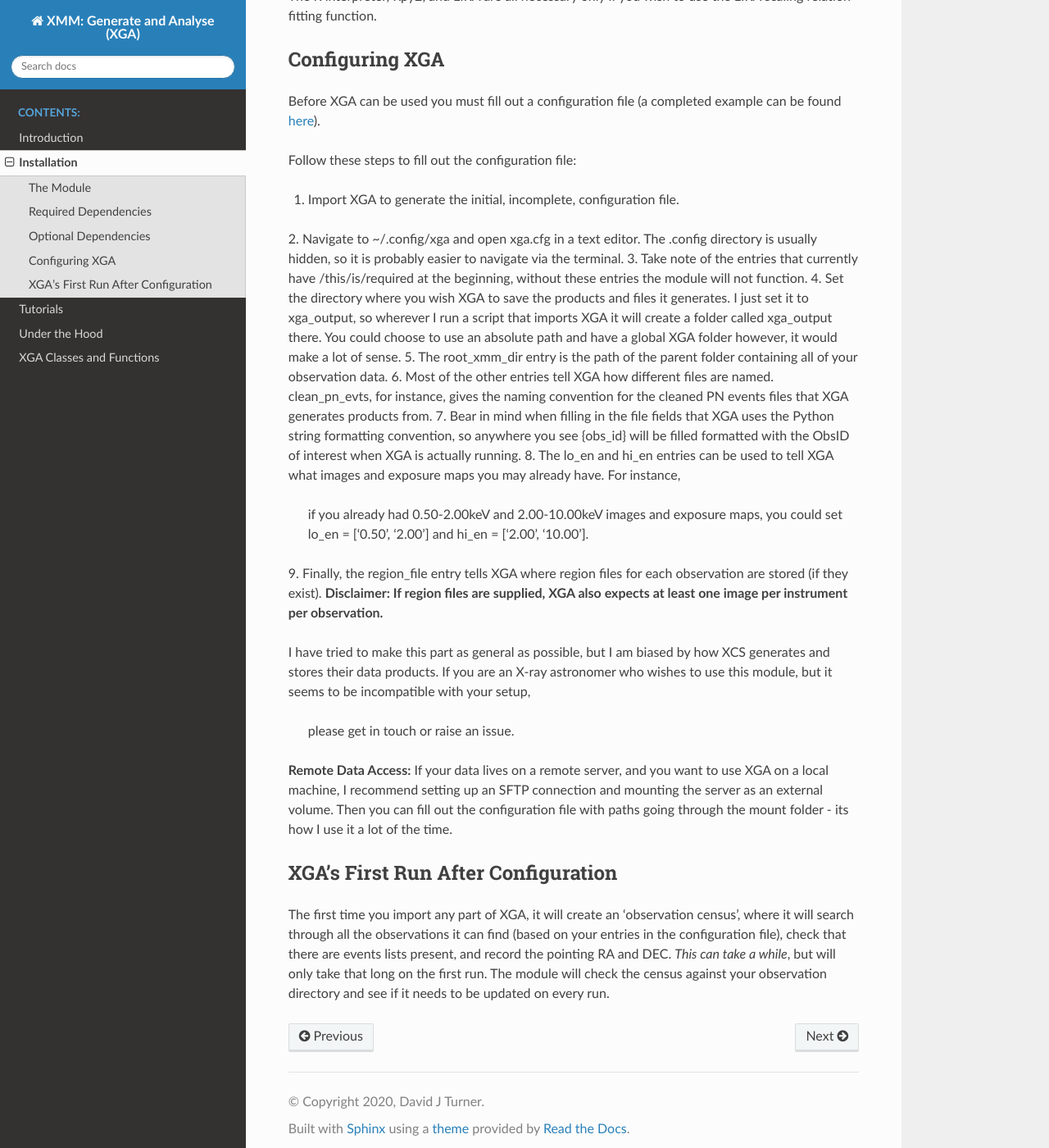
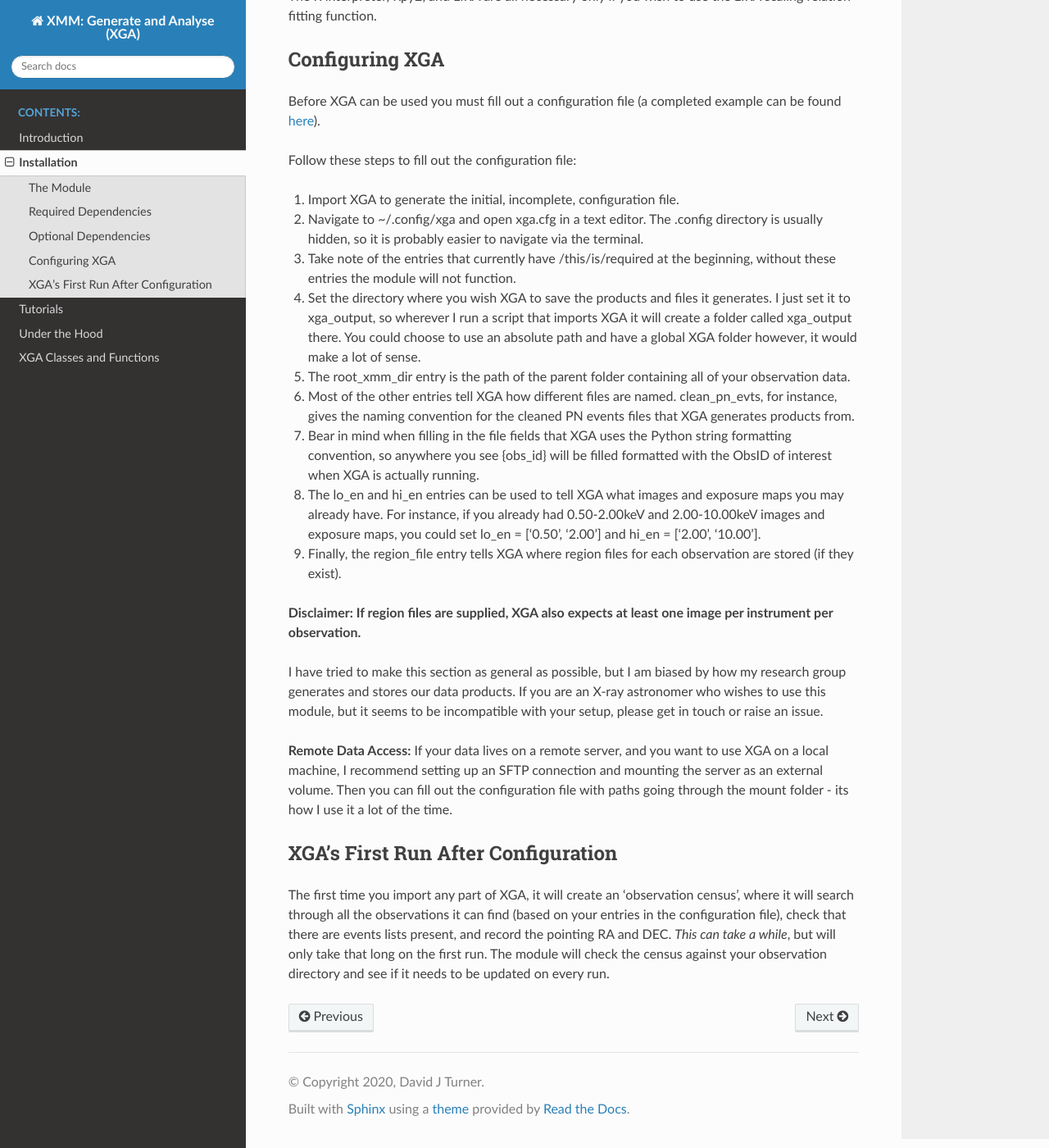
Before and after one commit to DavidT3/XGA, a Sphinx documentation site: the page built from docs/source/install.rst, in a window 1280 px wide and 1400 px high, scrolled down 944 px. Shown: the whole window at 82% size. Built offline with Sphinx 7.4.7 and the Read the Docs theme 2.0.0, drawn with Linux system fonts in a browser that asks for light colours; pages that are not in the unit, such as notebooks, are missing from menus.

Commit message:
Making the numbered list work properly

```diff
--- a/docs/source/install.rst
+++ b/docs/source/install.rst
@@ -9,12 +9,12 @@ The Module
 
 XGA has been uploaded to PyPi, so you can simply run:
 
-.. code-block:: console
+.. code-block::
     pip install xga
 
 Alternatively, to get the current working version from the git repository run:
 
-.. code-block:: console
+.. code-block::
     git clone https://github.com/DavidT3/XGA
     cd XGA
     python setup.py install
@@ -55,27 +55,20 @@ Before XGA can be used you must fill out a configuration file (a completed examp
 Follow these steps to fill out the configuration file:
 
 1. Import XGA to generate the initial, incomplete, configuration file.
-2. Navigate to ~/.config/xga and open xga.cfg in a text editor. The .config directory is usually hidden, so it is
-probably easier to navigate via the terminal.
-3. Take note of the entries that currently have /this/is/required at the beginning, without these entries the
-module will not function.
-4. Set the directory where you wish XGA to save the products and files it generates. I just set it to xga_output,
-so wherever I run a script that imports XGA it will create a folder called xga_output there. You could choose to use
-an absolute path and have a global XGA folder however, it would make a lot of sense.
+2. Navigate to ~/.config/xga and open xga.cfg in a text editor. The .config directory is usually hidden, so it is probably easier to navigate via the terminal.
+3. Take note of the entries that currently have /this/is/required at the beginning, without these entries the module will not function.
+4. Set the directory where you wish XGA to save the products and files it generates. I just set it to xga_output, so wherever I run a script that imports XGA it will create a folder called xga_output there. You could choose to use an absolute path and have a global XGA folder however, it would make a lot of sense.
 5. The root_xmm_dir entry is the path of the parent folder containing all of your observation data.
-6. Most of the other entries tell XGA how different files are named. clean_pn_evts, for instance, gives the naming
-convention for the cleaned PN events files that XGA generates products from.
-7. Bear in mind when filling in the file fields that XGA uses the Python string formatting convention, so anywhere
-you see {obs_id} will be filled formatted with the ObsID of interest when XGA is actually running.
-8. The lo_en and hi_en entries can be used to tell XGA what images and exposure maps you may already have. For instance,
- if you already had 0.50-2.00keV and 2.00-10.00keV images and exposure maps, you could set lo_en = ['0.50', '2.00'] and
- hi_en = ['2.00', '10.00'].
+6. Most of the other entries tell XGA how different files are named. clean_pn_evts, for instance, gives the naming convention for the cleaned PN events files that XGA generates products from.
+7. Bear in mind when filling in the file fields that XGA uses the Python string formatting convention, so anywhere you see {obs_id} will be filled formatted with the ObsID of interest when XGA is actually running.
+8. The lo_en and hi_en entries can be used to tell XGA what images and exposure maps you may already have. For instance, if you already had 0.50-2.00keV and 2.00-10.00keV images and exposure maps, you could set lo_en = ['0.50', '2.00'] and hi_en = ['2.00', '10.00'].
 9. Finally, the region_file entry tells XGA where region files for each observation are stored (if they exist).
+
 **Disclaimer: If region files are supplied, XGA also expects at least one image per instrument per observation.**
 
-I have tried to make this part as general as possible, but I am biased by how XCS generates and stores their data
-products. If you are an X-ray astronomer who wishes to use this module, but it seems to be incompatible with your setup,
- please get in touch or raise an issue.
+I have tried to make this section as general as possible, but I am biased by how my research group generates and
+stores our data products. If you are an X-ray astronomer who wishes to use this module, but it seems to be incompatible
+with your setup, please get in touch or raise an issue.
 
 **Remote Data Access:** If your data lives on a remote server, and you want to use XGA on a local machine, I recommend
 setting up an SFTP connection and mounting the server as an external volume. Then you can fill out the configuration
--- a/docs/source/intro.rst
+++ b/docs/source/intro.rst
@@ -1,7 +1,7 @@
 Introduction to XGA
 ===================
 
-``XGA`` is a Python package to explore and analyse X-ray sources detected in XMM-Newton observations. When a source is
+XGA is a Python package to explore and analyse X-ray sources detected in XMM-Newton observations. When a source is
 declared, XGA finds every observation it appears in, and all analysis is performed on all available data.
 It provides an easy to use Python interface with XMM's Science Analysis System (SAS), enabling independent products to be generated in parallel on
 local computers and HPCs. XGA also makes it easy to generate products for samples of objects.
```
